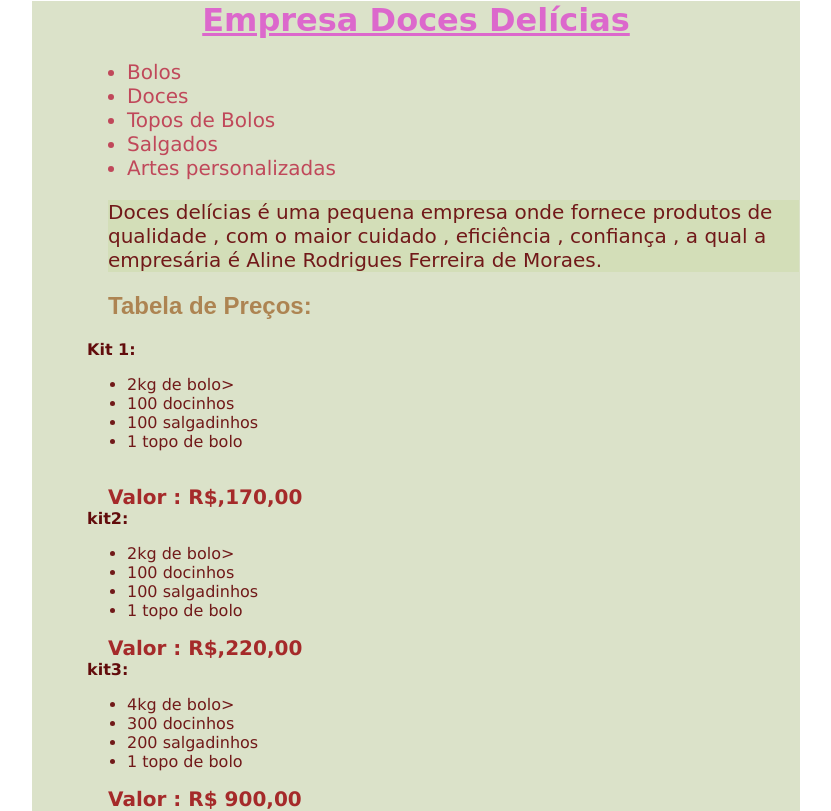
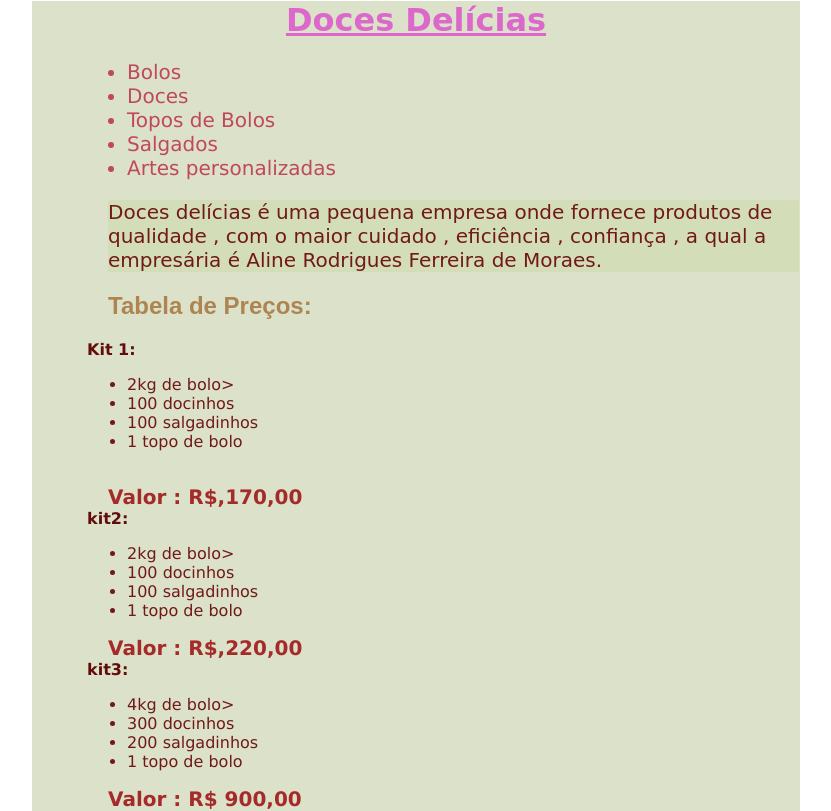
Before and after one commit to bidao2022/Doces-Delicias, a plain HTML site: page index.html in a window 1280 px wide. Shown: the whole page, without its empty margins (224-1055 px from the left). Drawn offline with Linux system fonts and the light colour scheme.

Commit message:
retrocesso do titulo

```diff
--- a/index.html
+++ b/index.html
@@ -11,7 +11,7 @@
 
 <body>
     <div class="container">
-        <h1> Empresa Doces Delícias</h1>
+        <h1>Doces Delícias</h1>
         <div class="dd">
             <ul>
                 <li>Bolos</li>
```
